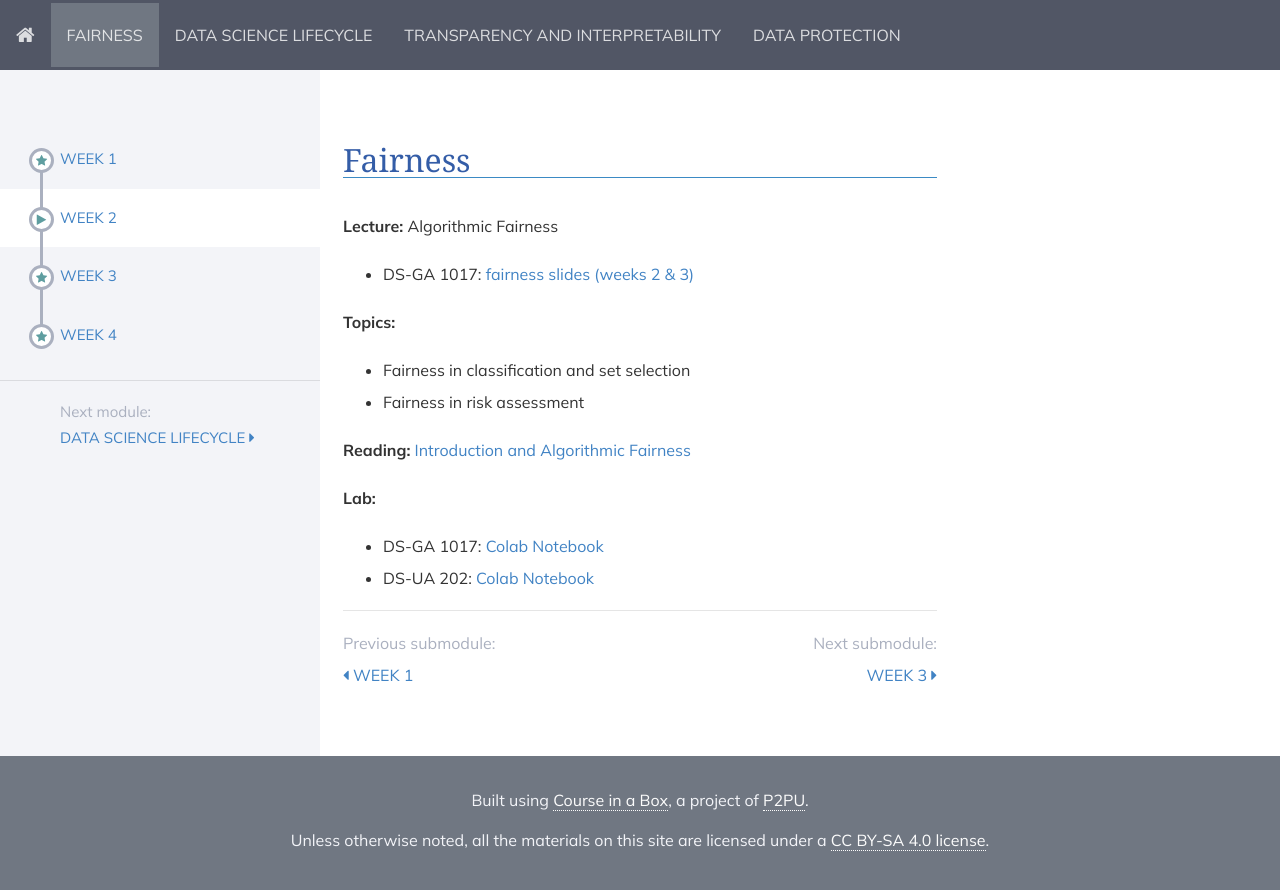
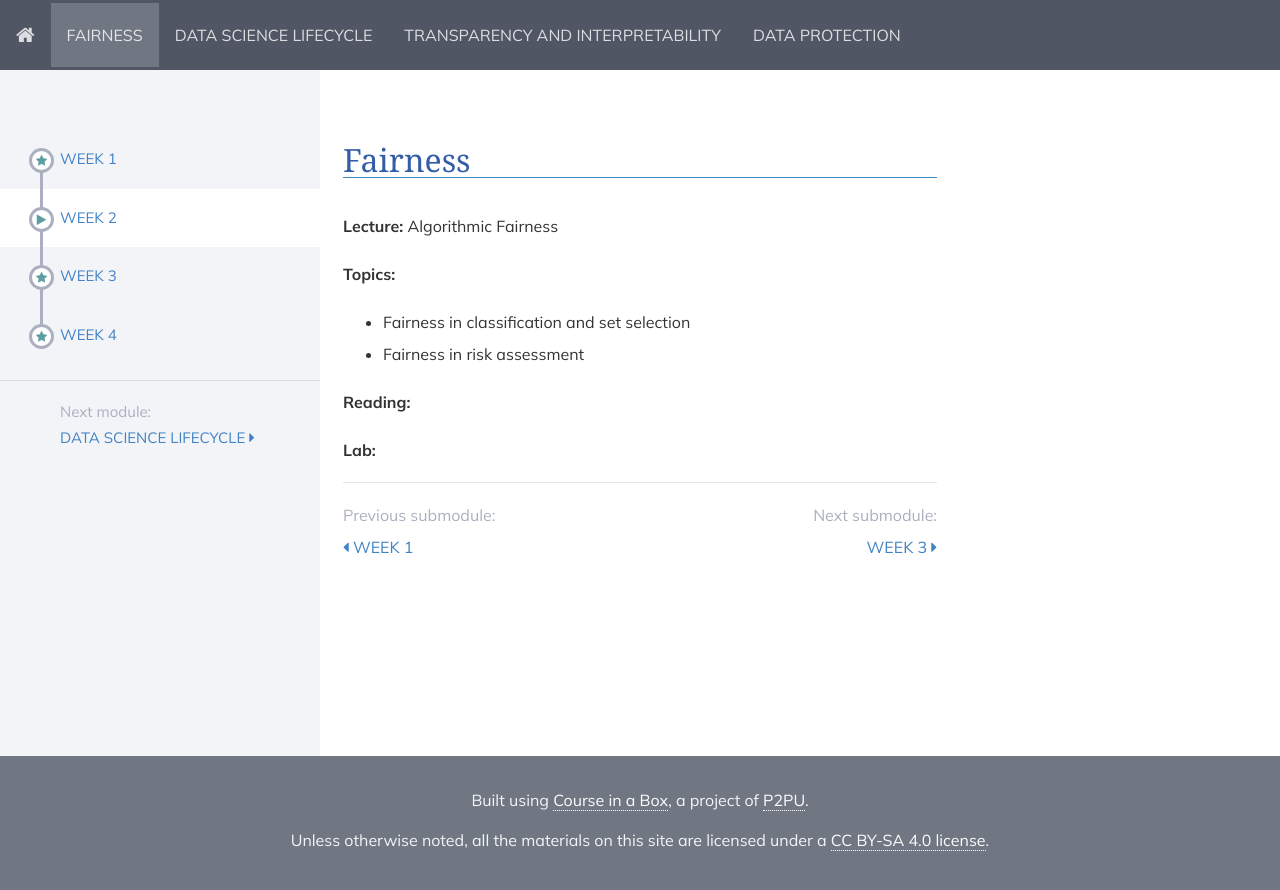
Before and after one commit to DataResponsibly/rds25, a Jekyll site: the page built from modules/fairness/_posts/2000-01-02-week2.md, in a window 1280 px wide. Shown: the top 890 px of the page. Built offline with Jekyll 4.4.1, drawn with Linux system fonts in a browser that asks for light colours; nearby versions of some CDN libraries; some of the changed lines change nothing that is shown.

Commit message:
Update 2000-01-02-week2.md

```diff
--- a/modules/fairness/_posts/2000-01-02-week2.md
+++ b/modules/fairness/_posts/2000-01-02-week2.md
@@ -6,17 +6,23 @@ title: Week 2
 
 **Lecture:** Algorithmic Fairness
 
+<!---
 * DS-GA 1017: [fairness slides (weeks 2 & 3)](../../../assets/2_3_Fairness_1017.pdf)
-<!-- * DS-UA 202: [fairness slides](../../../assets/2_fairness_202.pdf) -->
+* DS-UA 202: [fairness slides](../../../assets/2_fairness_202.pdf) -->
 
 **Topics:**
 
 * Fairness in classification and set selection
 * Fairness in risk assessment
 
-**Reading:**  [Introduction and Algorithmic Fairness](../../../assets/fairness_reader_2024.pdf)
+**Reading:**
+<!---
+[Introduction and Algorithmic Fairness](../../../assets/fairness_reader_2024.pdf)
+-->
 
 **Lab:**
 
+<!---
 * DS-GA 1017: [Colab Notebook](https://colab.research.google.com/drive/1NmUhZY0MHzcvH4QV6QNVSFNXdjWXtnWD?usp=sharing)
 * DS-UA 202: [Colab Notebook](https://colab.research.google.com/drive/1hNjaqycBzSLpbUfkeb8GeTo1U81xsTgA?usp=sharing)
+-->
```
